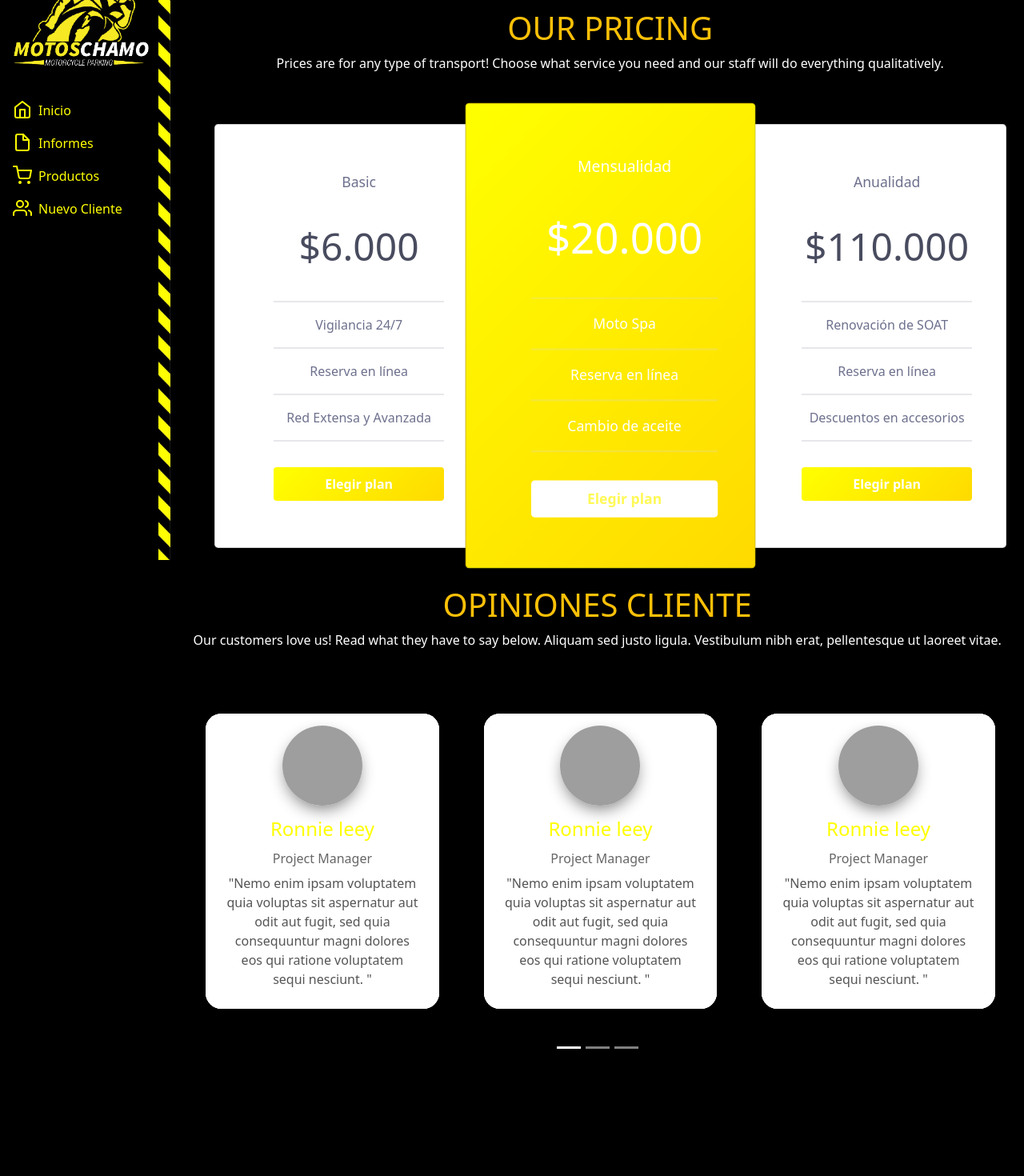
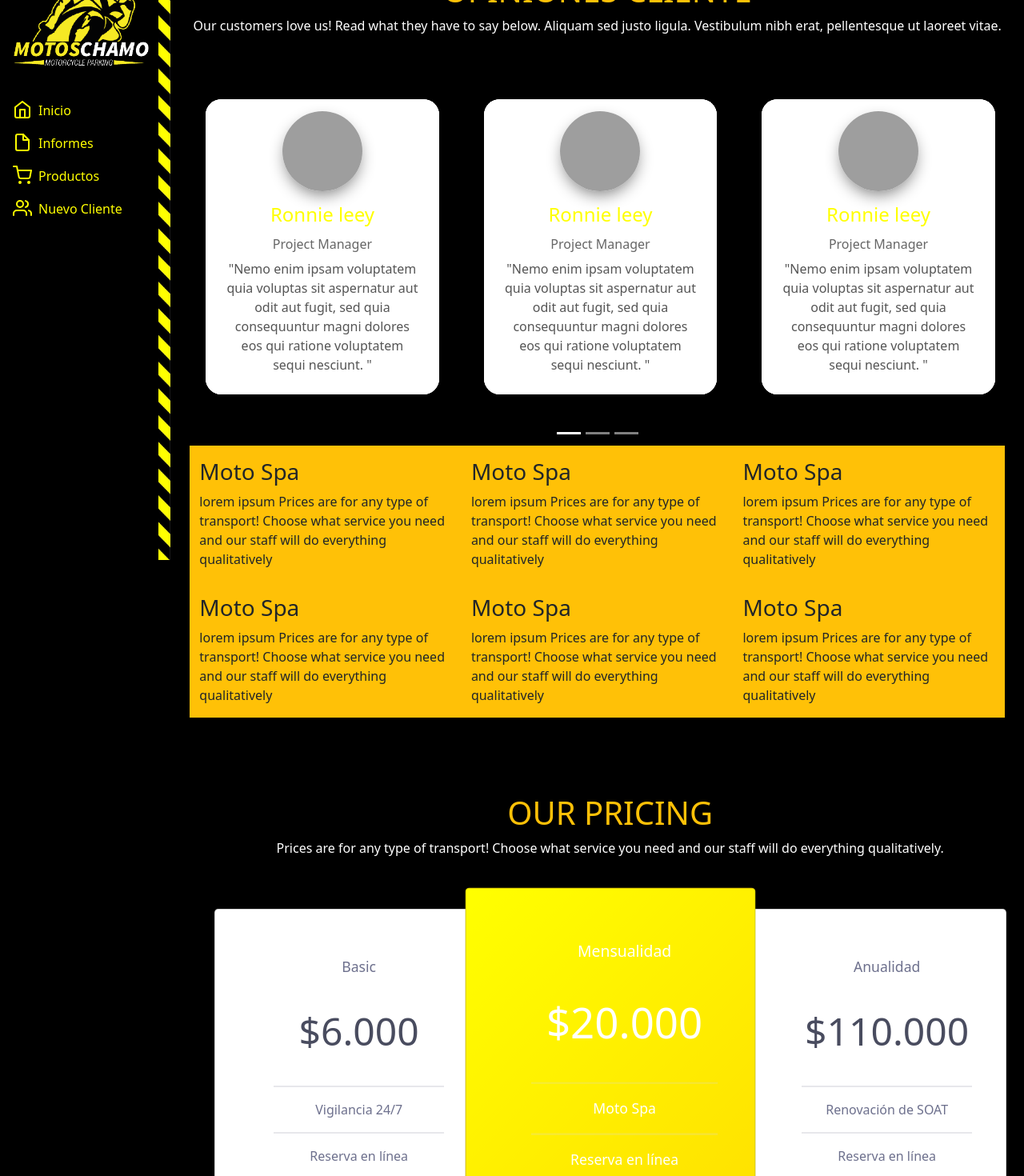
Before and after one commit to santii321/parqueadero, a React (Create React App) app in the folder parqueadero/: page /NuevoCliente in a window 1280 px wide. Shown: the part 100-1570 px from the top of the page at 80% size. Before the commit the page ends 1421 px from the top, so only its background shows below. Built offline with nearby package versions, Linux system fonts and the light colour scheme; grey boxes are pictures that could not be loaded.

Commit message:
Se crea una nueva sección de serviciosCliente, teniendo posibles cambios a fururo

```diff
--- a/parqueadero/package.json
+++ b/parqueadero/package.json
@@ -12,6 +12,7 @@
     "axios": "^1.2.1",
     "boostrap": "^2.0.0",
     "bootstrap": "^5.2.3",
+    "bootstrap-icons": "^1.10.2",
     "grid": "^4.10.8",
     "react": "^18.2.0",
     "react-dom": "^18.2.0",
--- a/parqueadero/src/components/clientes/MensualidadClientes.js
+++ b/parqueadero/src/components/clientes/MensualidadClientes.js
@@ -9,8 +9,8 @@ const MensualidadClientes = () => {
                 <h1 className="text-center text-warning text-uppercase">Our Pricing</h1>
                 <p className="text-center text-white">Prices are for any type of transport! Choose what service you need and our staff will do everything qualitatively.</p>
             </section>
-            <div class="cards">
-                <div className="card shadow">
+            <section class="cards">
+                <section className="card shadow">
                     <ul className='listasMensualidad'>
                         <li className="pack">Basic</li>
                         <li id="basic" className="price bottom-bar">$6.000</li>
@@ -19,8 +19,8 @@ const MensualidadClientes = () => {
                         <li className="bottom-bar">Red Extensa y Avanzada</li>
                         <li><Link to="/FormularioClientes" className="btn">Elegir plan</Link></li>
                     </ul>
-                </div>
-                <div className="card active">
+                </section>
+                <section className="card active">
                     <ul className='listasMensualidad'>
                         <li className="pack">Mensualidad</li>
                         <li id="professional" className="price bottom-bar">$20.000</li>
@@ -29,8 +29,8 @@ const MensualidadClientes = () => {
                         <li className="bottom-bar">Cambio de aceite</li>
                         <li><Link to="/FormularioClientes" className="btn active-btn">Elegir plan</Link></li>
                     </ul>
-                </div>
-                <div className="card shadow">
+                </section>
+                <section className="card shadow">
                     <ul className='listasMensualidad'>
                         <li className="pack">Anualidad</li>
                         <li id="master" className="price bottom-bar">$110.000</li>
@@ -39,8 +39,8 @@ const MensualidadClientes = () => {
                         <li className="bottom-bar">Descuentos en accesorios</li>
                         <li><Link to="/FormularioClientes" className="btn">Elegir plan</Link></li>
                     </ul>
-                </div>
-            </div>
+                </section>
+            </section>
         </section>
     )
 }
--- /dev/null
+++ b/parqueadero/src/components/clientes/ServiciosClientes.js
@@ -0,0 +1,82 @@
+
+const ServiciosClientes = () => {
+    return (
+        <div class="all-services mt-5 bg-warning">
+            <div class="container">
+                <div class="row">
+                    <div class="col-md-4 col-sm-6">
+                        <div class="article">
+                            <figure> <span><i class="fa fa-diamond"></i></span> </figure>
+                            <section>
+                            <h3>Moto Spa</h3>
+                            <p>lorem ipsum Prices are for any type of transport! Choose what
+                            service you need and our staff will do everything qualitatively</p>
+                            </section>
+                        </div>
+                    </div>
+                    <div class="col-md-4 col-sm-6">
+                        <div class="article">
+                            <figure> <span><i class="fa fa-leaf"></i></span> </figure>
+                            <section>
+                            <h3>Moto Spa</h3>
+                            <p>lorem ipsum Prices are for any type of transport! Choose what
+                            service you need and our staff will do everything qualitatively</p>
+                            </section>
+
+                        </div>
+                    </div>
+                    <div class="col-md-4 col-sm-6">
+                        <div class="article">
+                            <figure><span><i class="fa fa-paper-plane-o"></i></span></figure>
+                            <section>
+                            <h3>Moto Spa</h3>
+                            <p>lorem ipsum Prices are for any type of transport! Choose what
+                            service you need and our staff will do everything qualitatively</p>
+                            </section>
+
+                        </div>
+                    </div>
+                    <div class="col-md-4 col-sm-6">
+                        <div class="article">
+                            <figure> <span><i class="fa fa-bullhorn"></i></span> </figure>
+                            <section>
+                            <h3>Moto Spa</h3>
+                            <p>lorem ipsum Prices are for any type of transport! Choose what
+                            service you need and our staff will do everything qualitatively</p>
+                            </section>
+
+                        </div>
+                    </div>
+                    <div class="col-md-4 col-sm-6">
+                        <div class="article">
+                            <figure><span><i class="fa fa-lightbulb-o"></i></span></figure>
+                            <section>
+                            <h3>Moto Spa</h3>
+                            <p>lorem ipsum Prices are for any type of transport! Choose what
+                            service you need and our staff will do everything qualitatively</p>
+                            </section>
+
+                        </div>
+                    </div>
+                    <div class="col-md-4 col-sm-6">
+                        <div class="article">
+                            <figure><span><i class="fa fa-tachometer"></i></span></figure>
+                            <section>
+                            <h3>Moto Spa</h3>
+                            <p>lorem ipsum Prices are for any type of transport! Choose what
+                            service you need and our staff will do everything qualitatively</p>
+                            </section>
+
+                        </div>
+                    </div>
+                </div>
+            </div>
+        </div>
+
+
+
+
+    )
+}
+
+export default ServiciosClientes;
--- a/parqueadero/src/components/clientes/TestimoniosClientes.js
+++ b/parqueadero/src/components/clientes/TestimoniosClientes.js
@@ -7,14 +7,14 @@ const TestimoniosClientes = () => {
                 <h1 className="text-center text-warning text-uppercase">Opiniones cliente</h1>
                 <p className="text-center text-white">Our customers love us! Read what they have to say below. Aliquam sed justo ligula. Vestibulum nibh erat, pellentesque ut laoreet vitae.</p>
             </section>
-            <div id="carouselExampleCaptions" class="carousel slide" data-bs-ride="false">
-                <div class="carousel-indicators">
+            <section id="carouselExampleCaptions" class="carousel slide" data-bs-ride="false">
+                <section class="carousel-indicators">
                     <button type="button" data-bs-target="#carouselExampleCaptions" data-bs-slide-to="0" class="active" aria-current="true" aria-label="Slide 1"></button>
                     <button type="button" data-bs-target="#carouselExampleCaptions" data-bs-slide-to="1" aria-label="Slide 2"></button>
                     <button type="button" data-bs-target="#carouselExampleCaptions" data-bs-slide-to="2" aria-label="Slide 3"></button>
-                </div>
-                <div class="carousel-inner">
-                    <div class="carousel-item active">
+                </section>
+                <section class="carousel-inner">
+                    <section class="carousel-item active">
                         <section className="row">
                             <section className="col-md-4 mb-3">
                                 <section className="card opiniones text-center">
@@ -53,8 +53,8 @@ const TestimoniosClientes = () => {
                                 </section>
                             </section>
                         </section>
-                    </div>
-                    <div class="carousel-item active">
+                    </section>
+                    <section class="carousel-item active">
                         <section className="row">
                             <section className="col-md-4 mb-3">
                                 <section className="card opiniones text-center">
@@ -93,8 +93,8 @@ const TestimoniosClientes = () => {
                                 </section>
                             </section>
                         </section>
-                    </div>
-                    <div class="carousel-item active">
+                    </section>
+                    <section class="carousel-item active">
                         <section className="row">
                             <section className="col-md-4 mb-3">
                                 <section className="card opiniones text-center">
@@ -133,9 +133,9 @@ const TestimoniosClientes = () => {
                                 </section>
                             </section>
                         </section>
-                    </div>
-                </div>
-            </div>
+                    </section>
+                </section>
+            </section>
         </section>
     )
 }
--- a/parqueadero/src/pages/clientes/EditarCliente.js
+++ b/parqueadero/src/pages/clientes/EditarCliente.js
@@ -13,6 +13,15 @@ function EditarCliente(){
     const[telefono, setTelefono]=useState('');
     const navigate = useNavigate();
     const {id} = useParams();
+
+    const expresionRegular = {
+        usuario: /^[a-zA-Z0-9\_]{4,16}$/, // Letras, numeros, guion_bajo
+        nombre: /^[a-zA-ZÀ-ÿ\s]{3,20}$/, // Letras y espacios, pueden llevar acentos.
+        password: /^.{4,12}$/, // 4 a 12 digitos
+        correo: /^[a-zA-Z0-9_.+-]+@[a-zA-Z0-9-]+\.[a-zA-Z0-9-.]+$/,
+        documento: /^\d{9,10}$/,
+        celular: /^\d{10}$/
+    };
 
     const updateCliente = async (e) =>{
         e.preventDefault();
@@ -63,7 +72,7 @@ function EditarCliente(){
                     <span className='input-group-text' id='addon-wrapping'>TELEFONO</span>
                     <input type="text" tabindex="5" value={telefono} onChange={(e)=> setTelefono(e.target.value)} required autofocus />
                 </fieldset>
-                <button className="my-3 fw-semibold btns" type="submit" id="contact-submit" data-submit="...Sending">AgregarCambio</button>
+                <button className="my-3 fw-semibold btns" type="submit" id="contact-submit" onClick="/FormularioClientes" data-submit="...Sending">AgregarCambio</button>
 
             </form>
 
--- a/parqueadero/src/pages/clientes/FormularioClientes.js
+++ b/parqueadero/src/pages/clientes/FormularioClientes.js
@@ -8,6 +8,16 @@ import TablaClientes from '../../components/clientes/TablaClientes';
 const url= 'http://localhost:3100/clientes/';
 
 const FormularioClientes = () => {
+
+    const expresionRegular = {
+        usuario: /^[a-zA-Z0-9\_]{4,16}$/, // Letras, numeros, guion_bajo
+        nombre: /^[a-zA-ZÀ-ÿ\s]{3,40}$/, // Letras y espacios, pueden llevar acentos.
+        password: /^.{4,12}$/, // 4 a 12 digitos
+        correo: /^[a-zA-Z0-9_.+-]+@[a-zA-Z0-9-]+\.[a-zA-Z0-9-.]+$/,
+        documento: /^\d{9,10}$/,
+        celular: /^\d{10}$/
+      };
+
     const[nombre, setNombre]=useState('');
     const[documento, setDocumento]=useState('');
     const[correo, setCorreo]=useState('');
--- a/parqueadero/src/pages/clientes/NuevoCliente.js
+++ b/parqueadero/src/pages/clientes/NuevoCliente.js
@@ -2,6 +2,7 @@
 import MensualidadClientes from '../../components/clientes/MensualidadClientes.js';
 import '../../assets/style/clientes.css'
 import TestimoniosClientes from "../../components/clientes/TestimoniosClientes.js";
+import ServiciosClientes from '../../components/clientes/ServiciosClientes.js';
 
 
 
@@ -9,8 +10,10 @@ function NuevoCliente() {
     return(
          <section className="d-block w-100">
 
+        <TestimoniosClientes />
+        <ServiciosClientes />
         <MensualidadClientes />
-        <TestimoniosClientes />
+
 
         </section>
 
```
Also changed, not shown: parqueadero/src/components/clientes/TablaClientes.js (+13 -13 lines), 1 other file (tests, documents, lock files or other folders).
